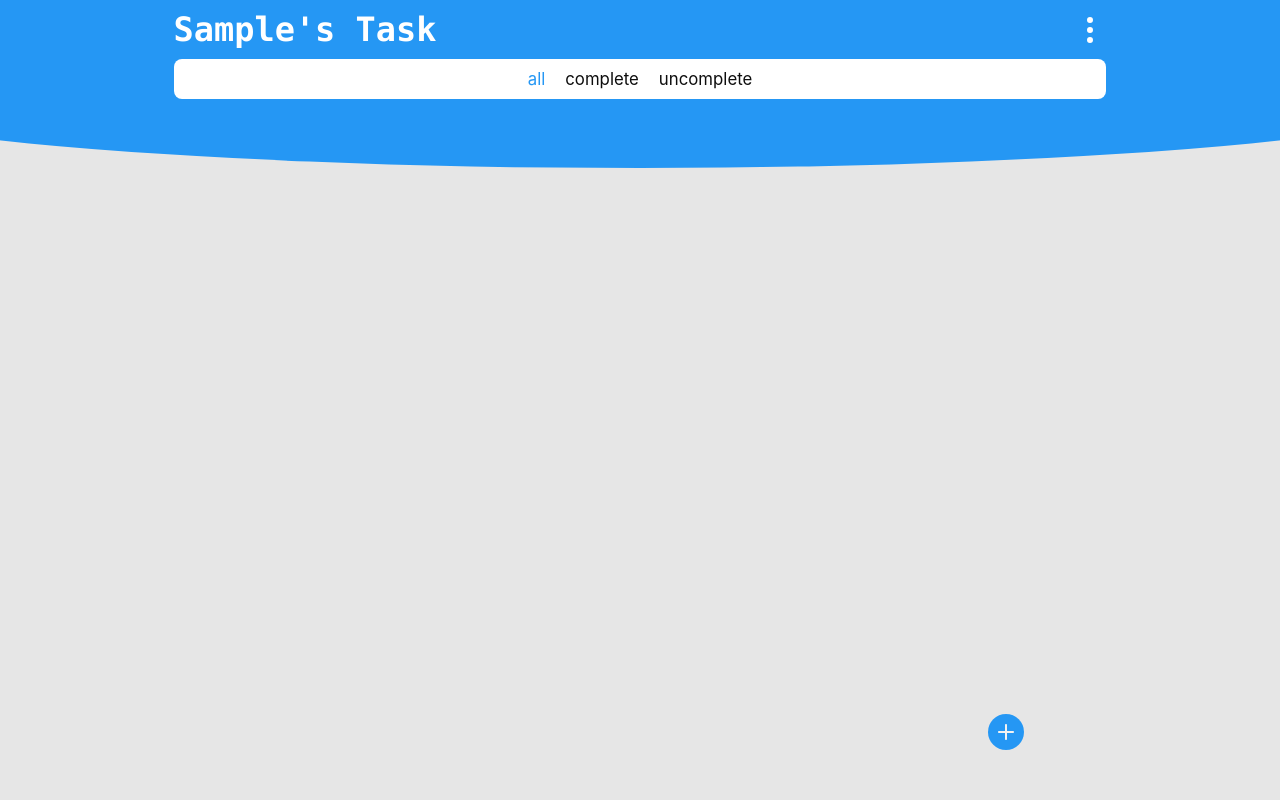
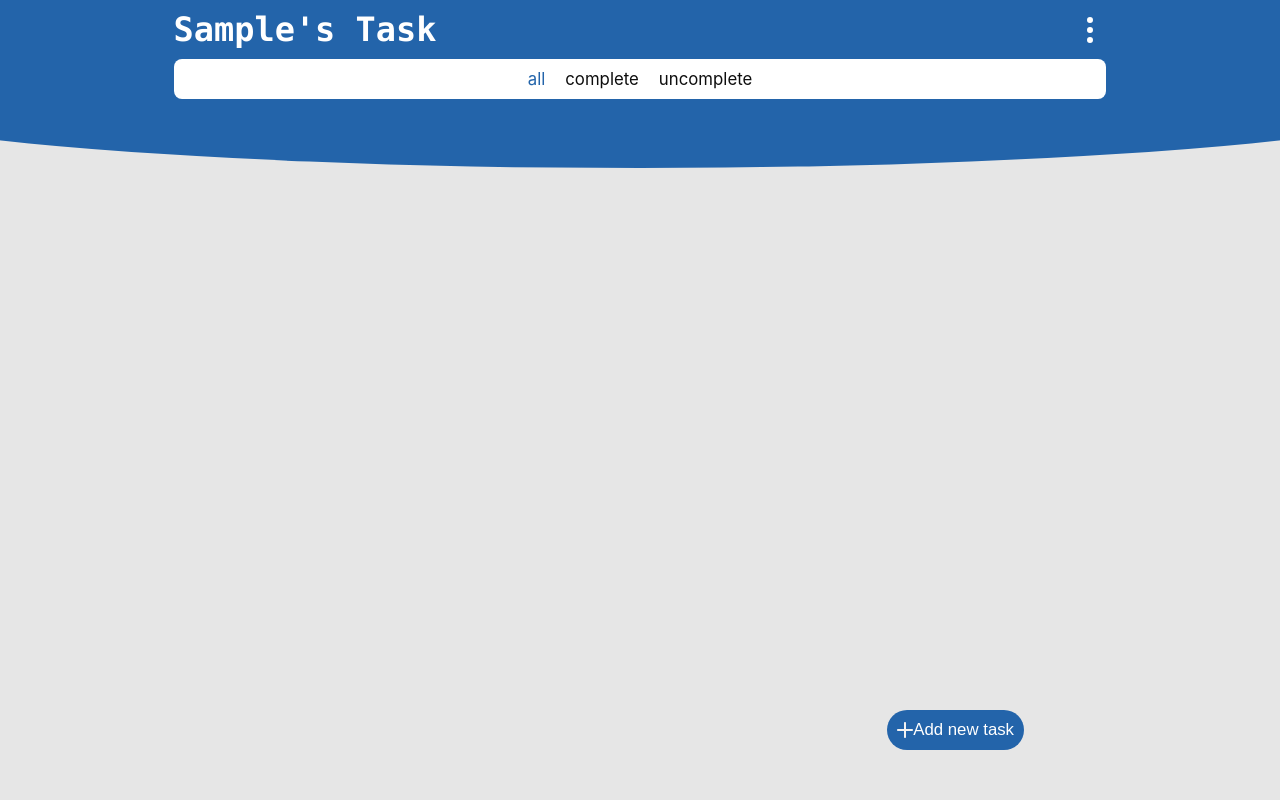
Before and after one commit to danielyoman17-art/To-Do-List-WebApp, a Flask app: page / in a window 1280 px wide. Run offline with Flask 3, Linux system fonts and the light colour scheme; the visitor is signed in with stand-in values (Sample User, id 1); data that the repository does not hold is empty.

Commit message:
Fix:change icon,name and primary color

```diff
--- a/main.py
+++ b/main.py
@@ -3,4 +3,4 @@ from website import create_app
 app = create_app()
 
 if __name__ == '__main__':
-    app.run()
+    app.run(debug=True)
--- a/website/static/css/style.css
+++ b/website/static/css/style.css
@@ -1,12 +1,12 @@
 :root{
     /* color */
-    --primary:hsl(207, 90%, 55%);
-    --secondary:hsl(213, 76%, 30%);
-    --info:#0559D2;
+    --primary:#2364AA;
+    --secondary:#194D92;
+    --info:#0086C9;
     --link:#3B2BCA;
-    --success:#008237;
-    --warning:#806000;
-    --danger:#E12D39;
+    --success:#0E8732;
+    --warning:#FF9000;
+    --danger:#D6222B;
     --gray:#999999;
     --bg:hsl(0, 0%, 95%);
     --bg-light:hsl(0, 0%, 100%);
@@ -138,7 +138,7 @@ body{
     background-color: var(--primary);
     color: white;
     border-radius: 5px;
-    padding: 5px 10px;
+    padding: 8px 16px;
 }
 
 .btn-del,.btn-del svg{
@@ -158,7 +158,7 @@ body{
 
 .rounded{
     padding: 10px;
-    border-radius: 50%;
+    border-radius: 24px;
 }
 
 
--- a/website/templates/home.html
+++ b/website/templates/home.html
@@ -9,7 +9,7 @@
     <script defer src="{{url_for('static',filename='js/animation.js')}}"></script>
 
     <link rel="shortcut icon" href="{{url_for('static',filename='image/icon.ico')}}" type="image/x-icon">
-    <title>{% block title %}Todo List{% endblock title %}</title>
+    <title>{% block title %}EasyDo{% endblock title %}</title>
 </head>
 <body class="light">
 
@@ -111,8 +111,8 @@
                 <textarea id="input-task" placeholder="Ender a new task" ></textarea>
                 <p class="len-input"></p>
                 <div class="bottom-section">
-                    <button class="btn btn-primary" id="addTask">add</button>
-                    <button class="btn btn-dark" id="cancel">cancel</button>
+                    <button class="btn btn-dark" id="cancel">Cancel</button>
+                    <button class="btn btn-primary" id="addTask">Create</button>
                 </div>
             </div>
         </div>
@@ -130,6 +130,7 @@
             <svg width="16" height="16" viewBox="0 0 16 16" fill="none" xmlns="http://www.w3.org/2000/svg">
               <path d="M8 0C8.55228 0 9 0.447715 9 1C9 1 9 7 9 7C9 7 15 7 15 7C15.5523 7 16 7.44771 16 8C16 8.55228 15.5523 9 15 9C15 9 9 9 9 9C9 9 9 15 9 15C9 15.5523 8.55228 16 8 16C7.44771 16 7 15.5523 7 15C7 15 7 9 7 9C7 9 1 9 1 9C0.447715 9 0 8.55228 0 8C0 7.44771 0.447715 7 1 7C1 7 7 7 7 7C7 7 7 1 7 1C7 0.447715 7.44771 0 8 0C8 0 8 0 8 0Z" fill="#F2F2F2" fill-rule="evenodd" />
             </svg>
+            Add new task
         </button>
     </div>
     <script defer src="{{url_for('static',filename='js/index.js')}}"></script>
```
Also changed, not shown: website/static/image/icon.ico.
